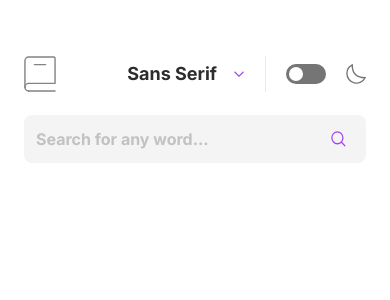
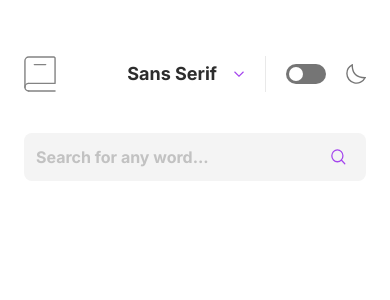
Before and after one commit to nicoleharaj/dictionary-web-app, a Next.js app: page / in a window 390 px wide. Shown: the top 300 px of the page. Built offline with nearby package versions, Linux system fonts and the light colour scheme.

Commit message:
Fix mobile view

```diff
--- a/src/app/layout.tsx
+++ b/src/app/layout.tsx
@@ -39,7 +39,7 @@ export default function RootLayout({
       className={`${inter.variable} ${roboto_mono.variable} ${lora.variable}`}
     >
       <body className="flex w-screen flex-col items-center overflow-x-hidden px-[24px] text-body-md text-neutral-600 dark:text-white md:px-[39px]">
-        <main className="flex w-full max-w-[737px] flex-col gap-[23px] pb-[85px] md:gap-[41px] md:pb-[124px] lg:gap-[43px]">
+        <main className="flex w-full max-w-[737px] flex-col gap-[41px] pb-[85px] md:gap-[41px] md:pb-[124px] lg:gap-[43px]">
           <ThemeProvider attribute="class" defaultTheme="system" enableSystem>
             <Navbar />
             <SearchBox />
```
